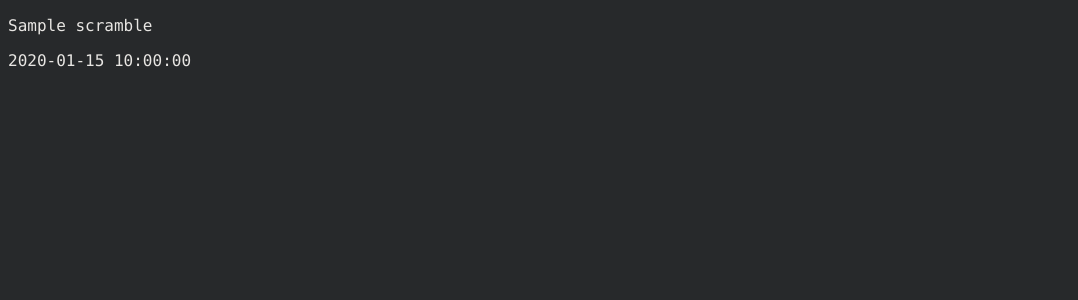
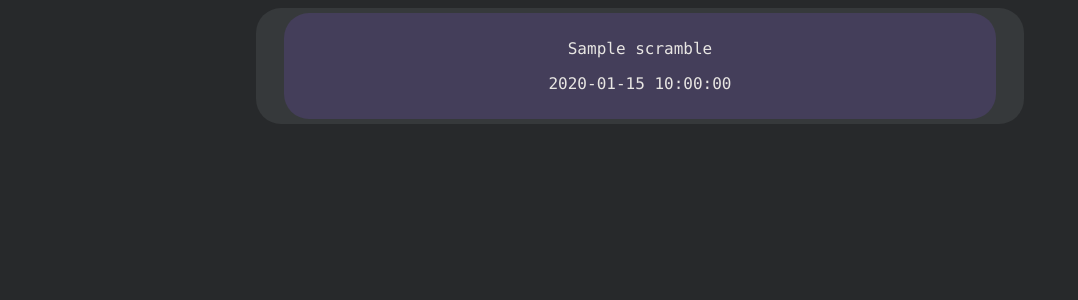
Before and after one commit to stevenbischoff2002/Cube-time-tracker, a Flask app: template templates/index.html in a window 1280 px wide. Shown: the top 300 px of the page, without its empty margins (0-1078 px from the left). Run offline with Flask 2, Linux system fonts and the light colour scheme; the template is opened without the code that fills it: most values are stand-ins (such as "Sample title", 1, 10 or a date in 2020); parts of the project's set-up code (start-up, migrations or seed data) failed here and were passed over.

Commit message:
implemented html viewer

```diff
--- a/static/style.css
+++ b/static/style.css
@@ -13,3 +13,22 @@ body a {
     text-decoration: none;
     color: var(--main-link-color);
 }
+
+.wraper {
+    position: absolute;
+    left: 20%;
+    right: 20%;
+    background-color: #36393b;
+    text-align: center;
+    border-radius: 25px;
+}
+
+.solve {
+    position: relative;
+    width: 90%;
+    left: calc(5% - 15px);
+    border-radius: 25px;
+    background-color: #443e5a;
+    padding: 10px;
+    margin: 5px;
+}
--- a/templates/index.html
+++ b/templates/index.html
@@ -10,7 +10,7 @@
 </head>
 
     <body>
-        <div>
+        <div class="wraper">
             {%for item in db%}
                 <div id="{{item}}" class="solve">
                     <p class="scramble">{{db[item]["scramble"]}}</p>
```
